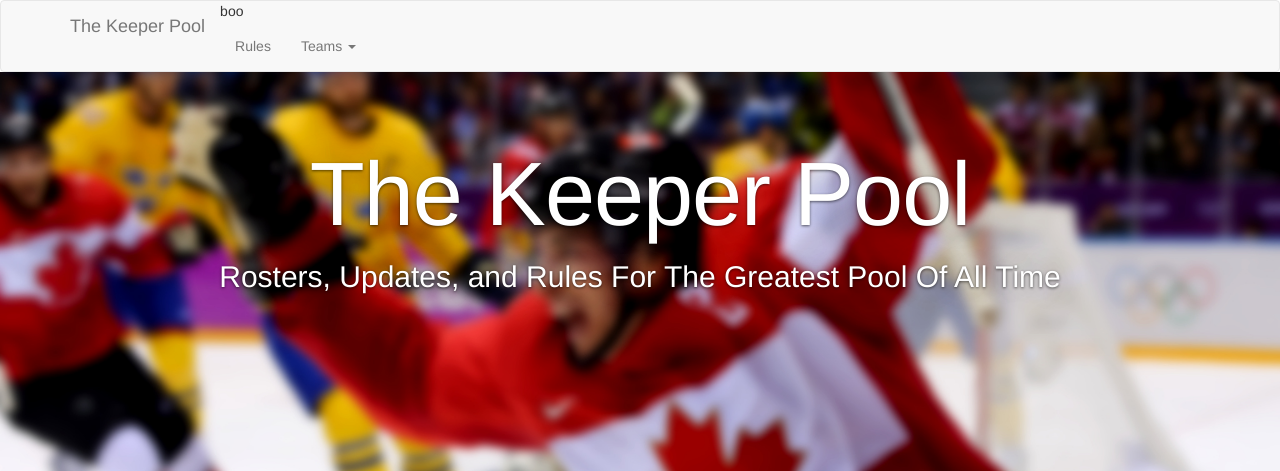
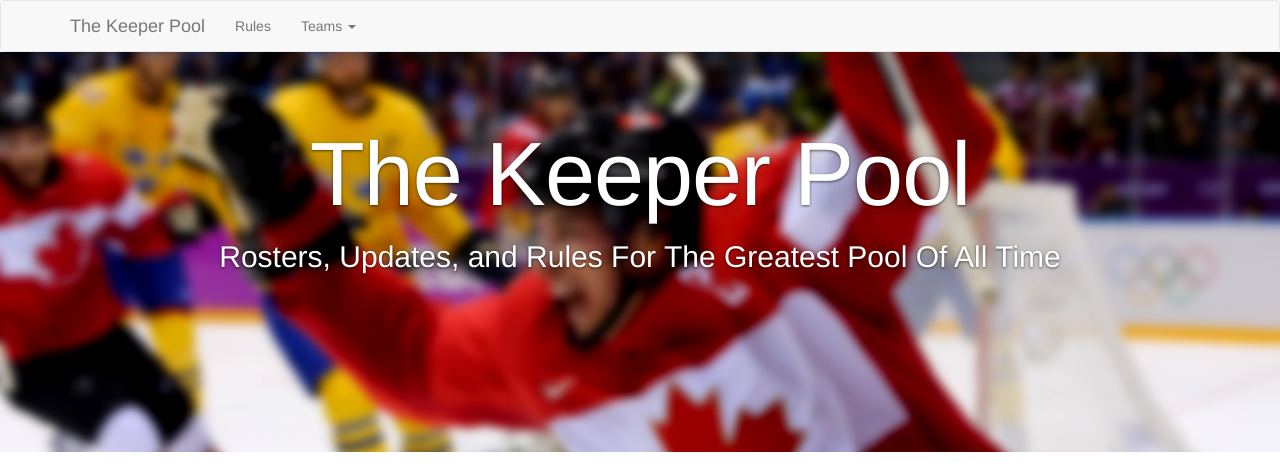
Before and after one commit to Benmiller313/theKeeperPool, a Django app: page / in a window 1280 px wide. Shown: the top 471 px of the page. Run offline with Django 3.2, Linux system fonts and the light colour scheme; data comes from the database, SQL or seed files in the repository; some libraries are stand-ins or nearby versions.

Commit message:
fixed broken home template

```diff
--- a/teampages/templates/teampages/home.html
+++ b/teampages/templates/teampages/home.html
@@ -14,8 +14,7 @@
 
 <body>
 	<nav class="navbar navbar-default" role="navigation">
-    <div class="container"
->boo      <!-- Brand and toggle get grouped for better mobile display -->
+    <div class="container">      <!-- Brand and toggle get grouped for better mobile display -->
       <div class="navbar-header">
         <button type="button" class="navbar-toggle collapsed" data-toggle="collapse" data-target="#bs-example-navbar-collapse-1">
           <span class="sr-only">Toggle navigation</span>
```
